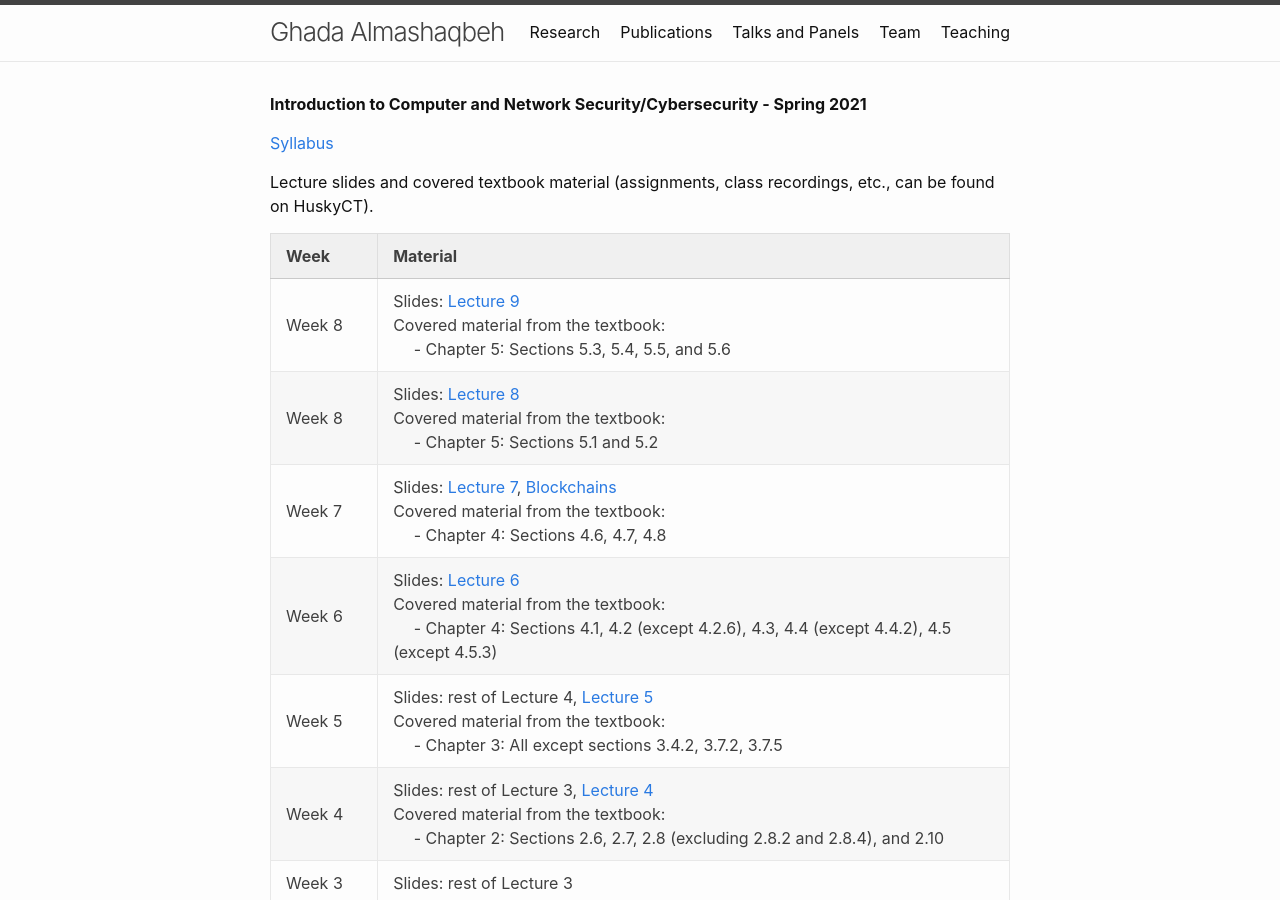
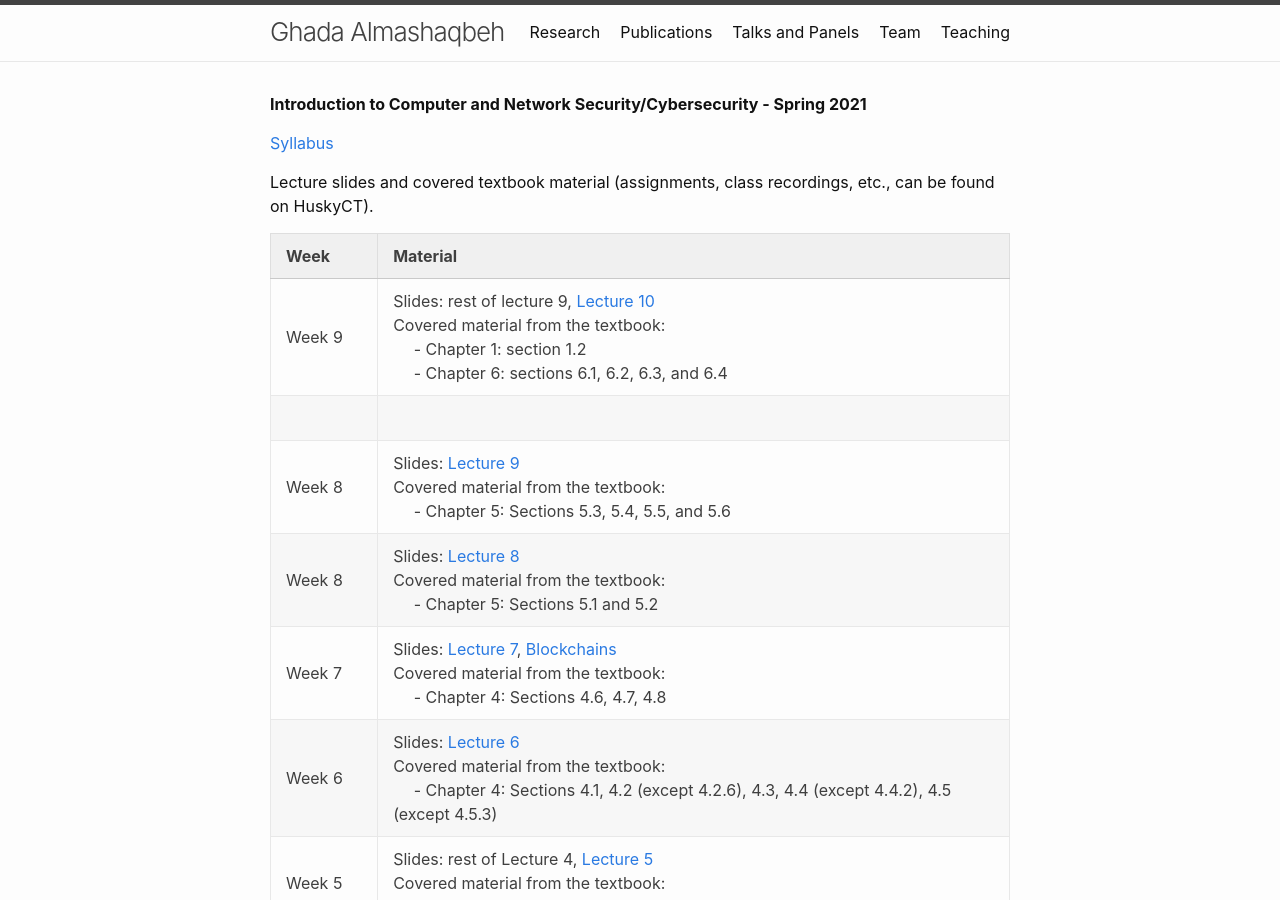
Before and after one commit to GhadaAlmashaqbeh/GhadaAlmashaqbeh.github.io, a Jekyll site: the page built from courses/cse3400-s2021/index.md, in a window 1280 px wide and 900 px high. Built offline with Jekyll 4.4.1, drawn with Linux system fonts in a browser that asks for light colours.

Commit message:
add lecture 10

```diff
--- a/courses/cse3400-s2021/index.md
+++ b/courses/cse3400-s2021/index.md
@@ -10,6 +10,8 @@ Lecture slides and covered textbook material (assignments, class recordings, etc
 
 | Week&emsp;&emsp;| Material           |
 |----------|--------------------|
+| Week 9 | Slides: rest of lecture 9, [Lecture 10](./lecture10.pdf) <br/> Covered material from the textbook: <br/> &emsp; - Chapter 1: section 1.2 <br/> &emsp; - Chapter 6: sections 6.1, 6.2, 6.3, and 6.4
+ |
 | Week 8 | Slides: [Lecture 9](./lecture9.pdf) <br/> Covered material from the textbook: <br/> &emsp; - Chapter 5: Sections 5.3, 5.4, 5.5, and 5.6 |
 | Week 8 | Slides: [Lecture 8](./lecture8.pdf) <br/> Covered material from the textbook: <br/> &emsp; - Chapter 5: Sections 5.1 and 5.2 |
 | Week 7 | Slides: [Lecture 7](./lecture7.pdf), [Blockchains](./blockchains.pdf) <br/> Covered material from the textbook: <br/> &emsp; - Chapter 4: Sections 4.6, 4.7, 4.8 |
```
Also changed, not shown: 6 other files.
